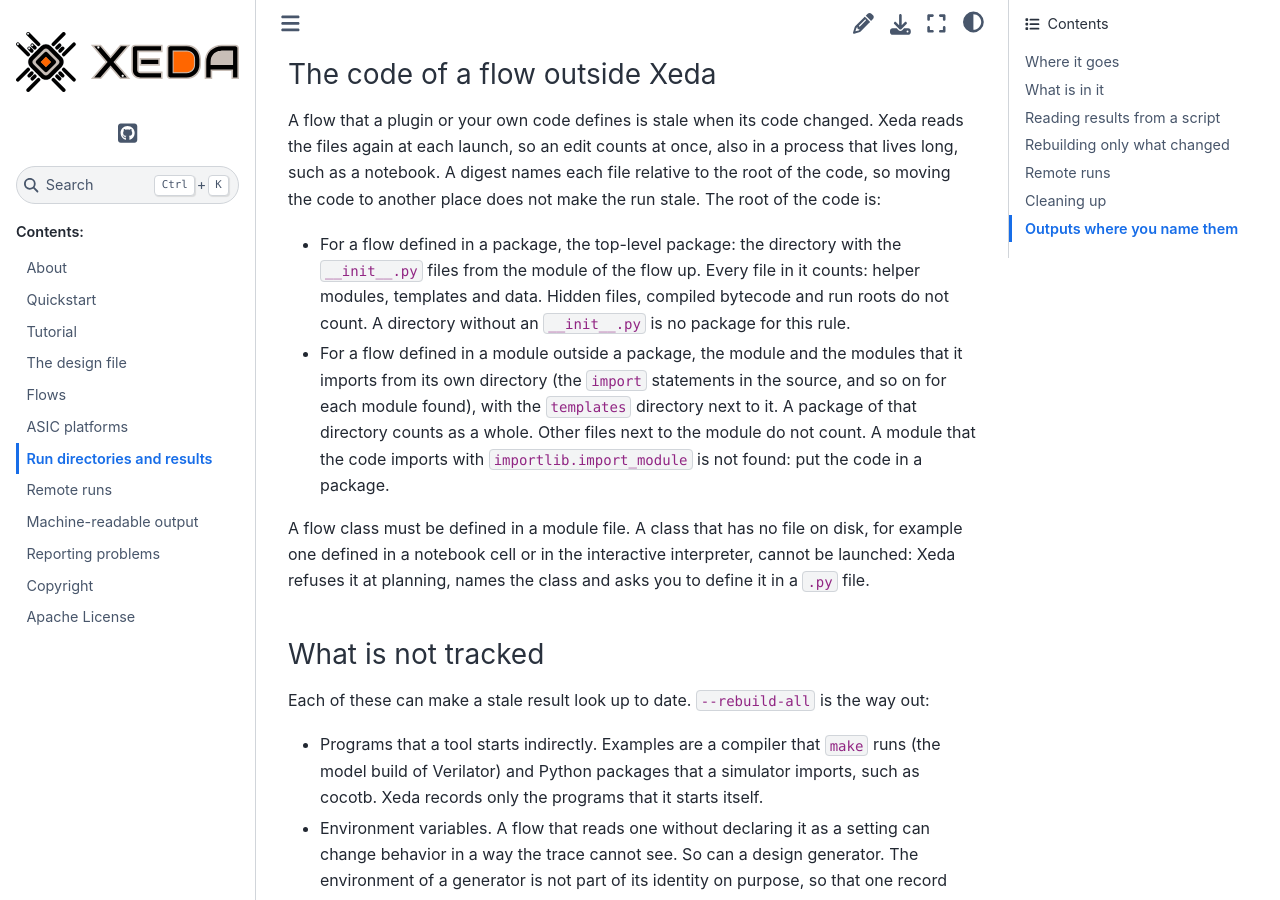
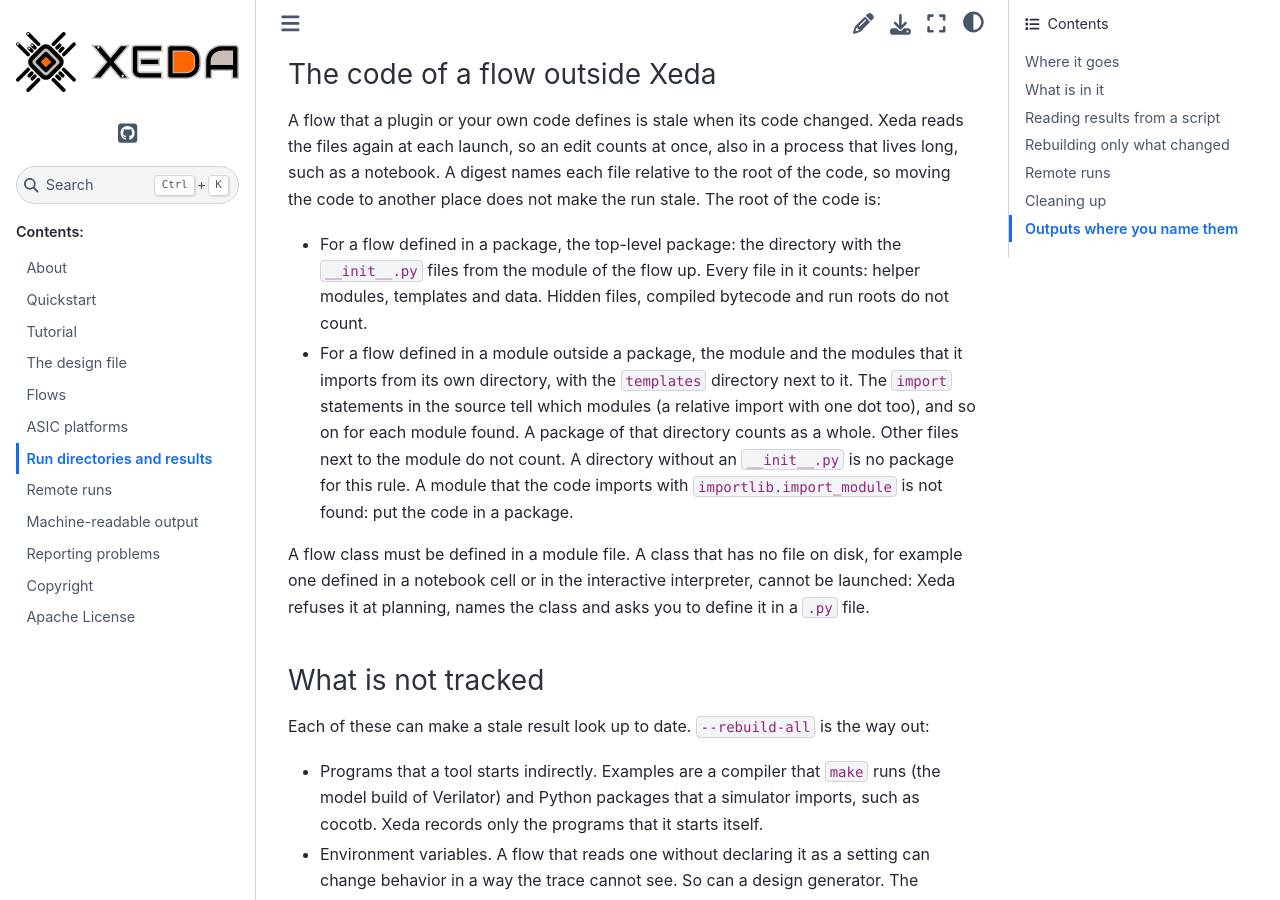
Before and after one commit to XedaHQ/xeda, a Sphinx documentation site: the page built from docs/run-directories.rst, in a window 1280 px wide and 900 px high, scrolled down 13240 px. Built offline with Sphinx 7.4.7 and the Sphinx Book theme 1.1.4, drawn with Linux system fonts in a browser that asks for light colours.

Commit message:
Follow a relative import in a namespace package when digesting the code of a flow
A flow module in a directory without an __init__.py can still import its neighbors with a relative
import. The code digest now counts a module that a one-dot relative import names, so an edit of it
makes the run stale.

```diff
--- a/docs/run-directories.rst
+++ b/docs/run-directories.rst
@@ -515,13 +515,13 @@
 
 - For a flow defined in a package, the top-level package: the directory with the ``__init__.py``
   files from the module of the flow up. Every file in it counts: helper modules, templates and
-  data. Hidden files, compiled bytecode and run roots do not count. A directory without an
-  ``__init__.py`` is no package for this rule.
+  data. Hidden files, compiled bytecode and run roots do not count.
 - For a flow defined in a module outside a package, the module and the modules that it imports from
-  its own directory (the ``import`` statements in the source, and so on for each module found), with
-  the ``templates`` directory next to it. A package of that directory counts as a whole. Other files
-  next to the module do not count. A module that the code imports with ``importlib.import_module``
-  is not found: put the code in a package.
+  its own directory, with the ``templates`` directory next to it. The ``import`` statements in the
+  source tell which modules (a relative import with one dot too), and so on for each module found.
+  A package of that directory counts as a whole. Other files next to the module do not count. A
+  directory without an ``__init__.py`` is no package for this rule. A module that the code imports
+  with ``importlib.import_module`` is not found: put the code in a package.
 
 A flow class must be defined in a module file. A class that has no file on disk, for example one
 defined in a notebook cell or in the interactive interpreter, cannot be launched: Xeda refuses it
```
Also changed, not shown: 2 other files.
